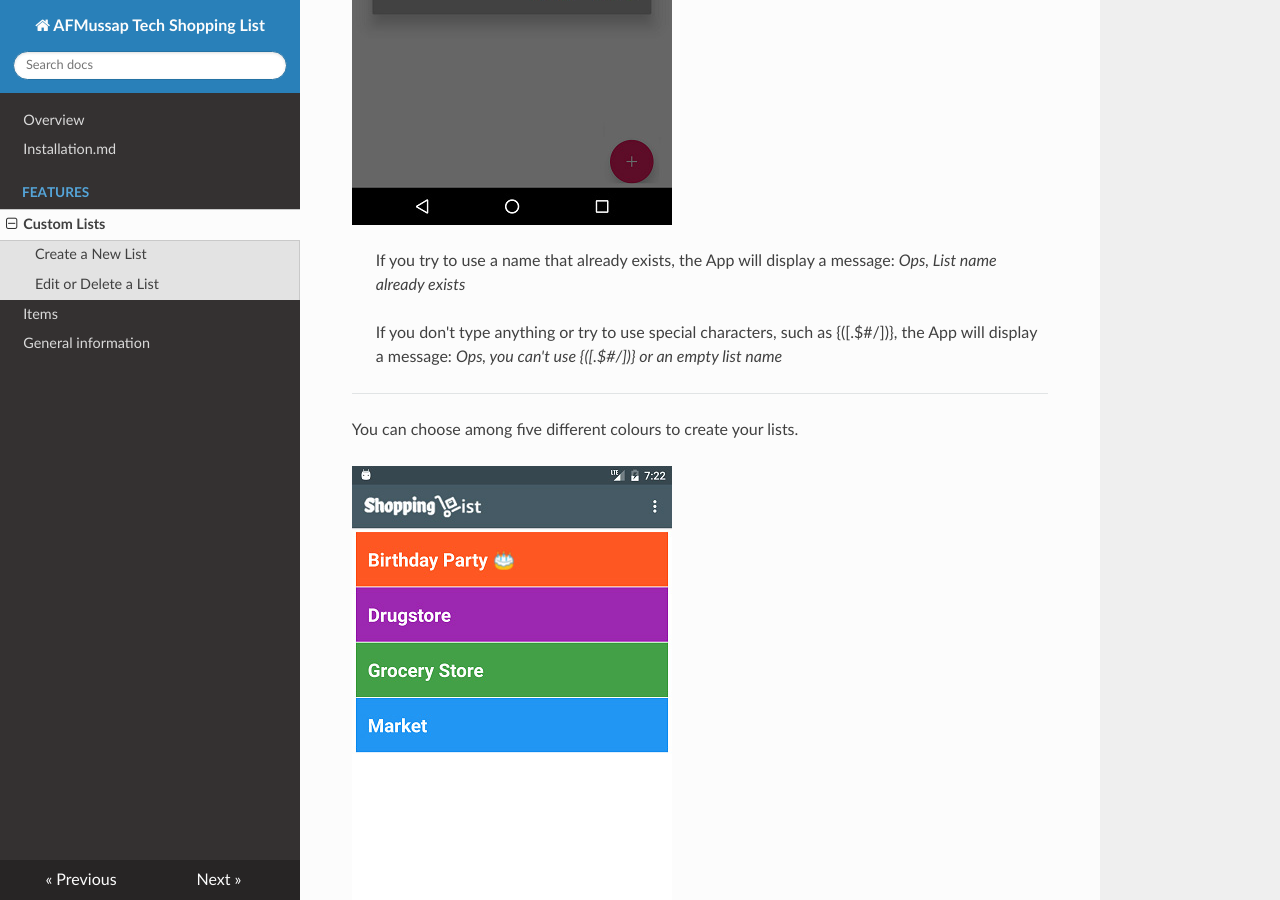
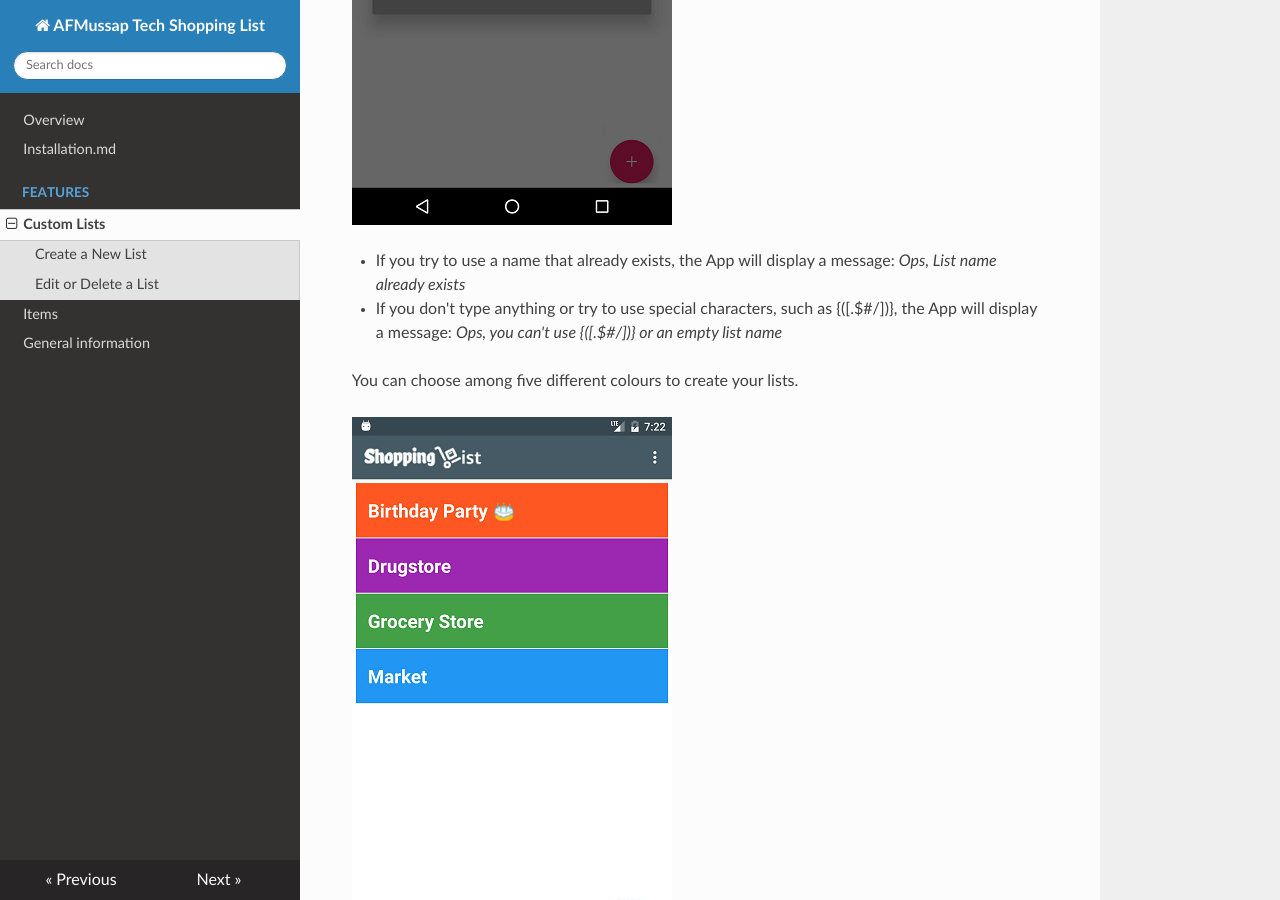
Before and after one commit to andreamussap/AFMussap-Tech-Shopping-List, an MkDocs documentation site: the page built from docs/custom_lists.md, in a window 1280 px wide and 900 px high, scrolled down 910 px. Built offline with MkDocs 1.6.1, drawn with Linux system fonts in a browser that asks for light colours; nearby versions of some CDN libraries; old or Windows-style settings are respelled for this version of MkDocs.

```diff
--- a/docs/custom_lists.md
+++ b/docs/custom_lists.md
@@ -1,4 +1,4 @@
-# Tutorial - Custom Lists
+#Tutorial - Custom Lists
 
 With **Shopping List** App you can create custom lists to better organize your shopping.
 
@@ -17,17 +17,18 @@ You can also include numbers and *emoji* in the name of the list.
 
 ![](https://github.com/andreamussap/AFMussap-Tech-Shopping-List/blob/master/docs/images/custom_list_create_02.jpg "Create new List")
 
-> If you try to use a name that already exists, the App will display a message: *Ops, List name already exists*
+* If you try to use a name that already exists, the App will display a message: *Ops, List name already exists*
 
-> If you don't type anything or try to use special characters, such as {([.$#/\])}, the App will display a message: *Ops, you can't use {([.$#/\])} or an empty list name*
+* If you don't type anything or try to use special characters, such as {([.$#/\])}, the App will display a message: *Ops, you can't use {([.$#/\])} or an empty list name*
 
----
+
 You can choose among five different colours to create your lists.
 
 ![](https://github.com/andreamussap/AFMussap-Tech-Shopping-List/blob/master/docs/images/custom_list_create_04.jpg)
 
 
 ## Edit or Delete a List
+
 
 You can *edit* a list either to change its name or its color. For that, slide it to the right and tap the button *Settings*
 
```
